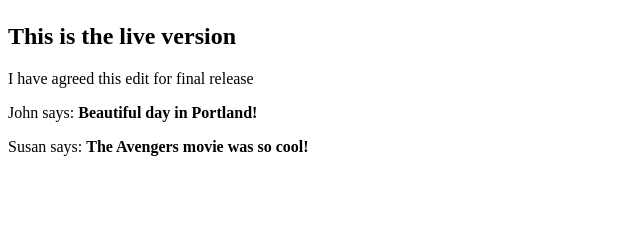
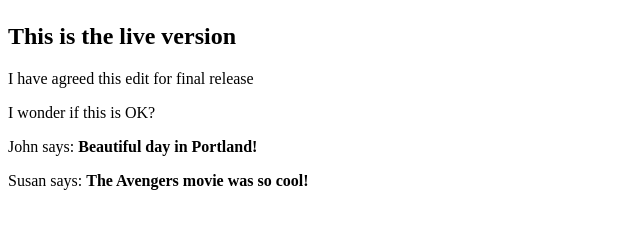
Before and after one commit to stevegleds/learning, a Flask app: page / in a window 1280 px wide. Shown: the part 93-333 px from the top of the page, without its empty margins (0-640 px from the left). Run offline with Flask 2, Linux system fonts and the light colour scheme.

Commit message:
28 May 2016 Added line to test branch

```diff
--- a/flask/grinberg/app/templates/index.html
+++ b/flask/grinberg/app/templates/index.html
@@ -3,6 +3,7 @@
     <h1>Hi, {{ user.nickname }}!</h1>
     <h2>This is the live version</h2>
     <p>I have agreed this edit for final release</p>
+    <p>I wonder if this is OK?</p>
     {% for post in posts %}
     <div><p>{{  post.author.nickname }} says: <b>{{ post.body }}</b></p></div>
     {% endfor %}
```
